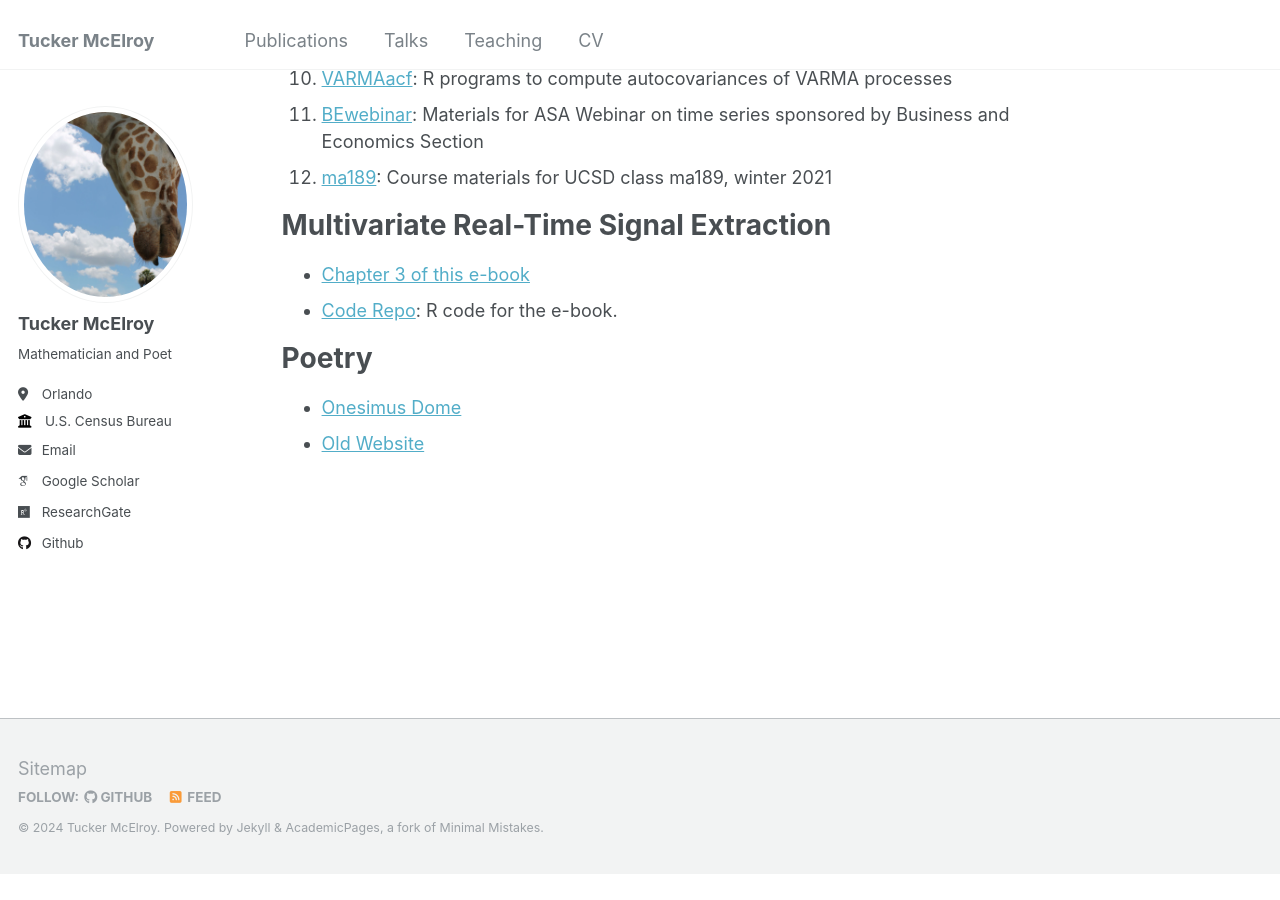
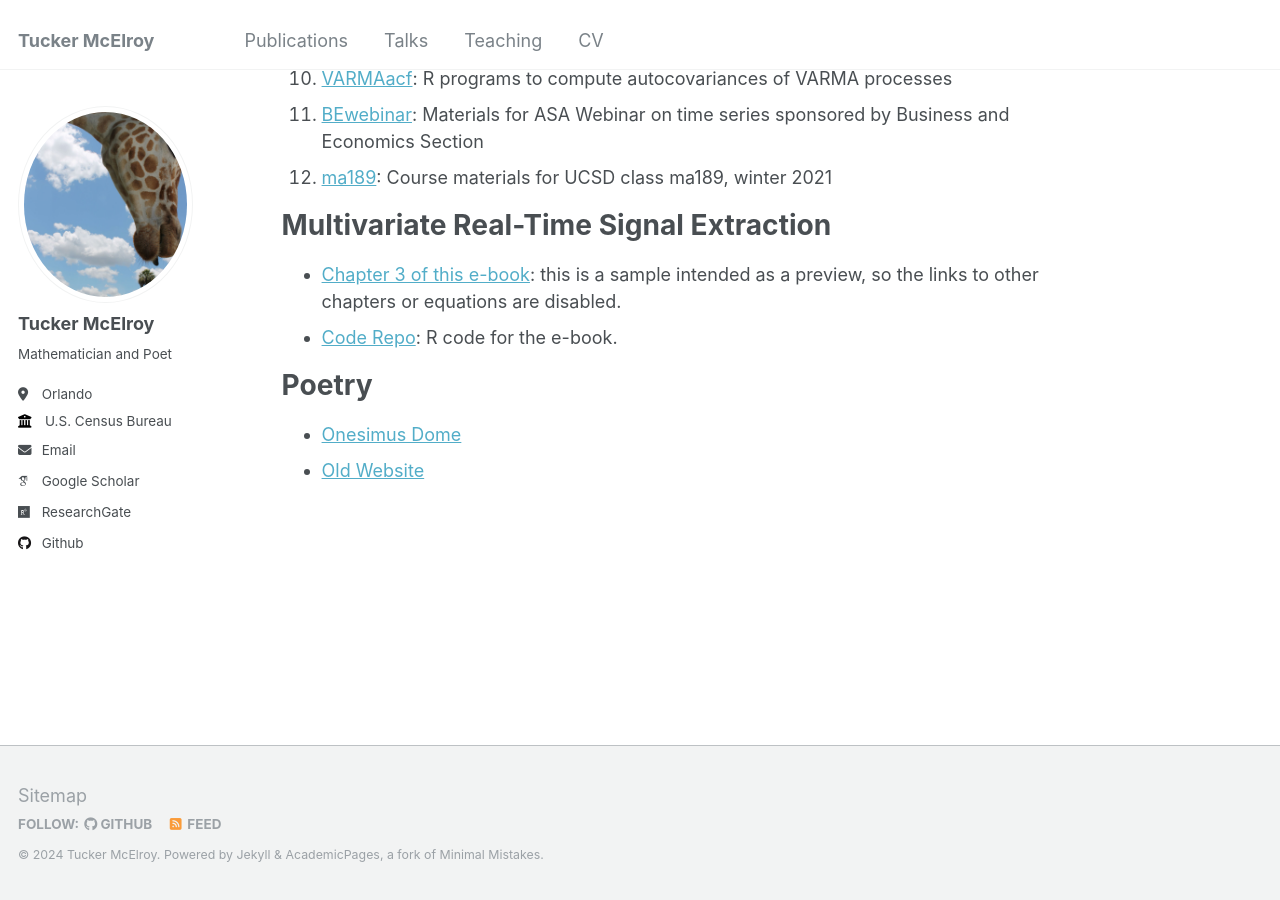
Before and after one commit to tuckermcelroy/tuckermcelroy.github.io, a Jekyll site: the page built from _pages/about.md, in a window 1280 px wide and 900 px high, scrolled down 671 px. Built offline with Jekyll 4.4.1, drawn with Linux system fonts in a browser that asks for light colours; some web fonts are replaced; before the commit the page ends 1544 px from its top, so only the background shows below that.

Commit message:
Update about.md

```diff
--- a/_pages/about.md
+++ b/_pages/about.md
@@ -25,7 +25,7 @@ This is the home page of Tucker McElroy. I am a mathematician, employed as a res
 
 
 # Multivariate Real-Time Signal Extraction
-- [Chapter 3 of this e-book](basic.html)
+- [Chapter 3 of this e-book](basic.html): this is a sample intended as a preview, so the links to other chapters or equations are disabled.
 - [Code Repo](https://github.com/tuckermcelroy/MDFA-code): R code for the e-book.
 
 # Poetry
```
